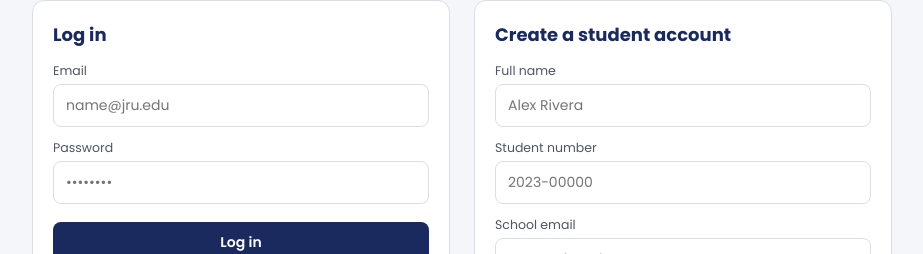
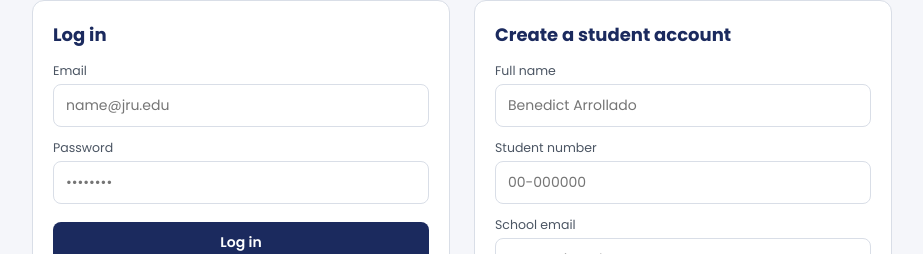
Before and after one commit to edjoshuaacala-collab/NextStep-Prototype, a React (Vite) app in the folder frontend/: page /login in a window 1280 px wide. Shown: the part 221-475 px from the top of the page, without its empty margins (178-1101 px from the left). Built offline with nearby package versions, Linux system fonts and the light colour scheme; no server answers.

Commit message:
Update AuthPage.jsx

```diff
--- a/frontend/src/pages/AuthPage.jsx
+++ b/frontend/src/pages/AuthPage.jsx
@@ -46,8 +46,8 @@ export default function AuthPage() {
         </form>
         <form className="card" onSubmit={submitRegister}>
           <h2>Create a student account</h2>
-          <Field label="Full name" placeholder="Alex Rivera" value={rf.name} error={first('name')} onChange={(e) => setRf({ ...rf, name: e.target.value })} required />
-          <Field label="Student number" placeholder="2023-00000" value={rf.student_number} error={first('student_number')} onChange={(e) => setRf({ ...rf, student_number: e.target.value })} required />
+          <Field label="Full name" placeholder="Benedict Arrollado" value={rf.name} error={first('name')} onChange={(e) => setRf({ ...rf, name: e.target.value })} required />
+          <Field label="Student number" placeholder="00-000000" value={rf.student_number} error={first('student_number')} onChange={(e) => setRf({ ...rf, student_number: e.target.value })} required />
           <Field label="School email" type="email" placeholder="name@jru.edu" value={rf.email} error={first('email')} onChange={(e) => setRf({ ...rf, email: e.target.value })} required />
           <Field label="Password (8+ characters, letters and numbers)" type="password" placeholder="••••••••" value={rf.password} error={first('password')} onChange={(e) => setRf({ ...rf, password: e.target.value })} required />
           {rerr.message && !Object.keys(rerr.errors || {}).length && <em className="err">{rerr.message}</em>}
```
